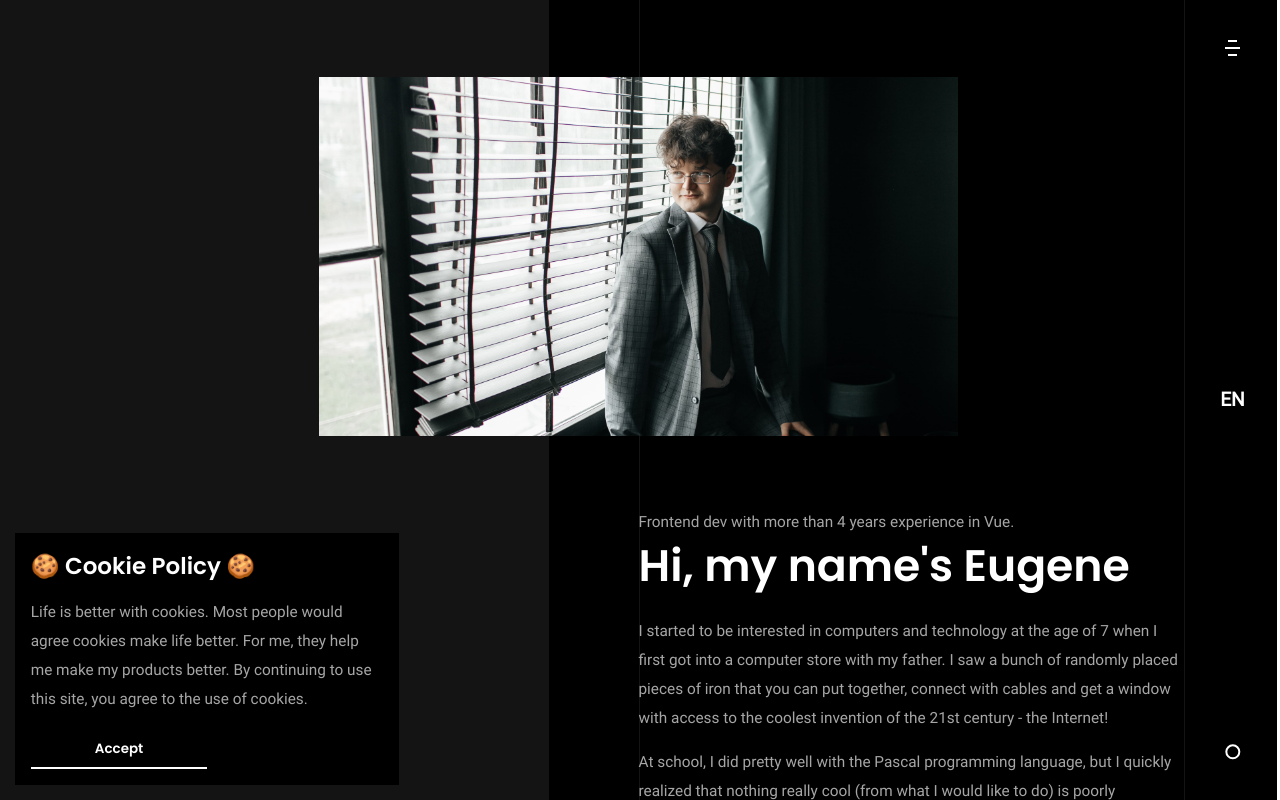
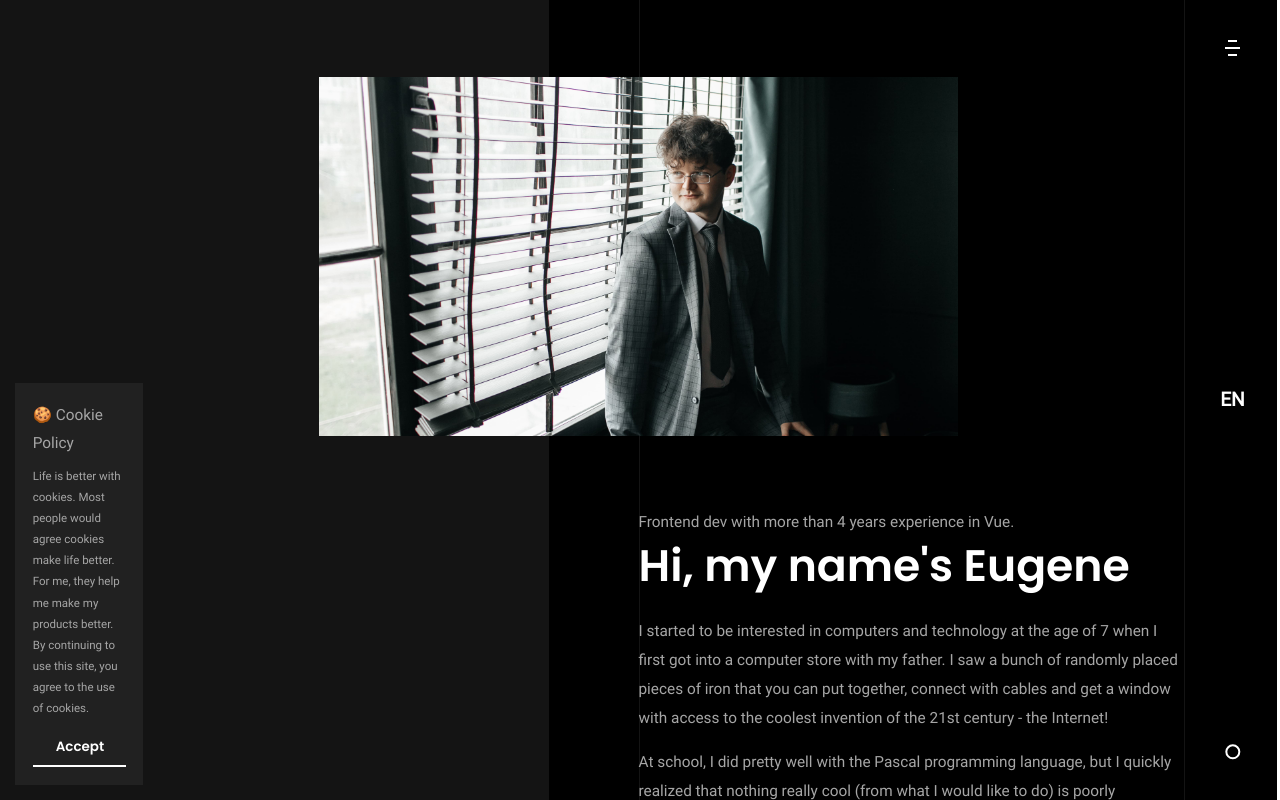
Before and after one commit to Eugevin/simple-me-vue, a Vue app: page / in a window 1280 px wide. Shown: the top 800 px of the page. Built offline with nearby package versions, Linux system fonts and the light colour scheme.

Commit message:
feat: improved cookie component

```diff
--- a/src/components/Cookie.vue
+++ b/src/components/Cookie.vue
@@ -13,8 +13,8 @@ function acceptCookie() {
 
 <template>
   <div class="cookie">
-    <h4>🍪 Cookie Policy 🍪</h4>
-    <p>
+    <p>🍪 Cookie Policy</p>
+    <p class="sm">
       Life is better with cookies. Most people would agree cookies make life better. For me, they help me make my products
       better. By continuing to use this site, you agree to the use of cookies.
     </p>
@@ -32,24 +32,35 @@ function acceptCookie() {
 
 .cookie {
   z-index: 99;
-  background: var(--black);
-  max-width: 30%;
-  backdrop-filter: blur(1rem);
+  max-width: 10%;
   position: fixed;
+  background: var(--gray-2);
+  border: 2px solid var(--gray-2);
   bottom: 1rem;
   left: 1rem;
   padding: 1rem;
   display: flex;
   flex-direction: column;
-  gap: 1rem;
+  gap: .5rem;
+  transition: var(--transition);
 
-  button {
-    width: 50%;
+  p {
+    color: var(--gray-5);
+    margin: 0;
+    transition: var(--transition);
+
+    .white-theme & {
+      color: var(--gray-2);
+    }
   }
 
   @include media-phone {
     max-width: calc(100% - 2rem);
     bottom: 7.25rem;
   }
+
+  .white-theme & {
+    background: var(--white);
+  }
 }
 </style>
```
